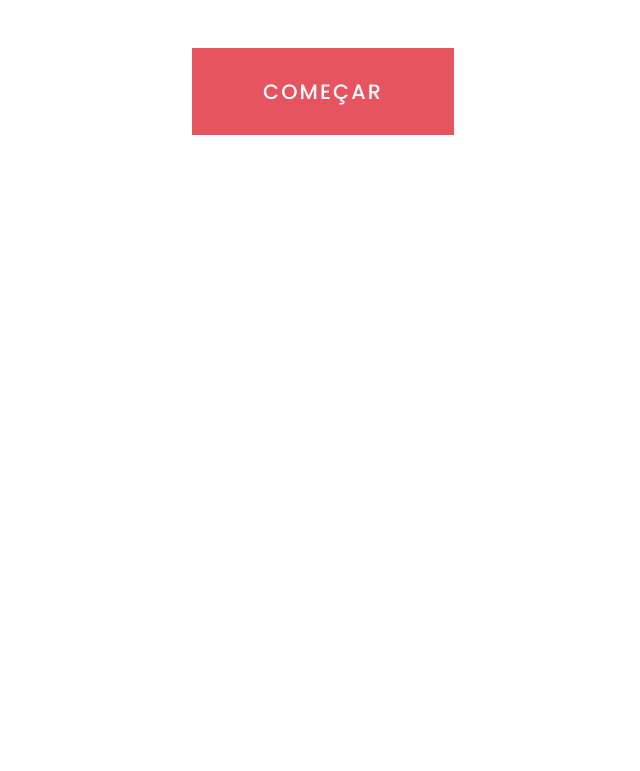
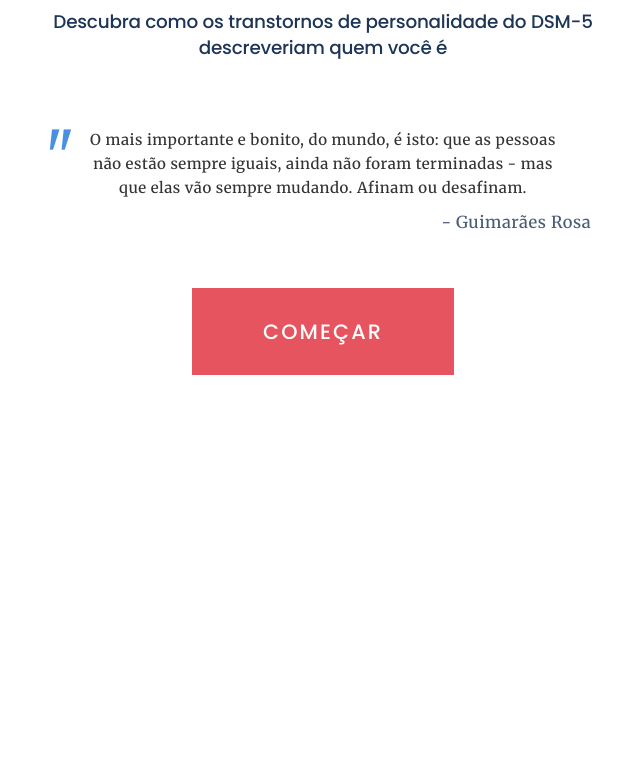
Before and after one commit to paulakrein/teste-de-personalidade, a plain HTML site: page index.html in a window 1280 px wide. Shown: the part 525-1296 px from the top of the page, without its empty margins (317-957 px from the left). Before the commit the page ends 816 px from the top, so only its background shows below. Drawn offline with Linux system fonts and the light colour scheme.

Commit message:
Update style.css

```diff
--- a/style.css
+++ b/style.css
@@ -66,15 +66,21 @@
 }
 
 .center-margin {
-  display: flex;
-  flex-direction: column;
-  justify-content: center; /* Centraliza verticalmente */
-  align-items: center; /* Centraliza horizontalmente */
-  text-align: center; /* Garante alinhamento do texto */
-  height: 100vh; /* 🔹 Faz a div ocupar toda a altura da tela */
   margin: 0 auto;
   max-width: 720px;
   padding: 1em 2em 1.8em;
+}
+
+/* 🔹 No desktop: exibir em duas colunas perfeitamente alinhadas */
+@media (min-width: 600px) {
+    .center-margin {
+      display: flex;
+      flex-direction: column;
+      justify-content: center; /* Centraliza verticalmente */
+      align-items: center; /* Centraliza horizontalmente */
+      text-align: center; /* Garante alinhamento do texto */
+      height: 100vw; /* 🔹 Faz a div ocupar toda a altura da tela */
+    }
 }
 
 body {
```
